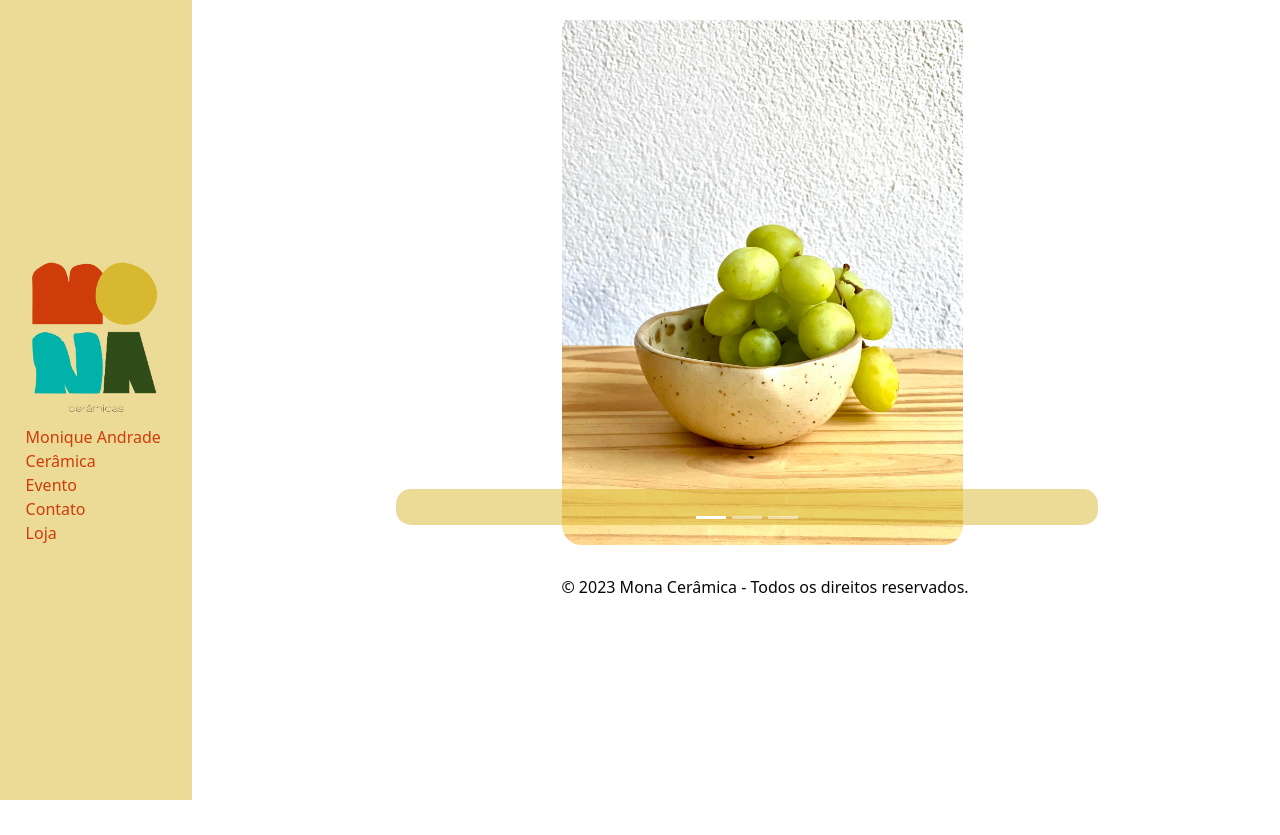
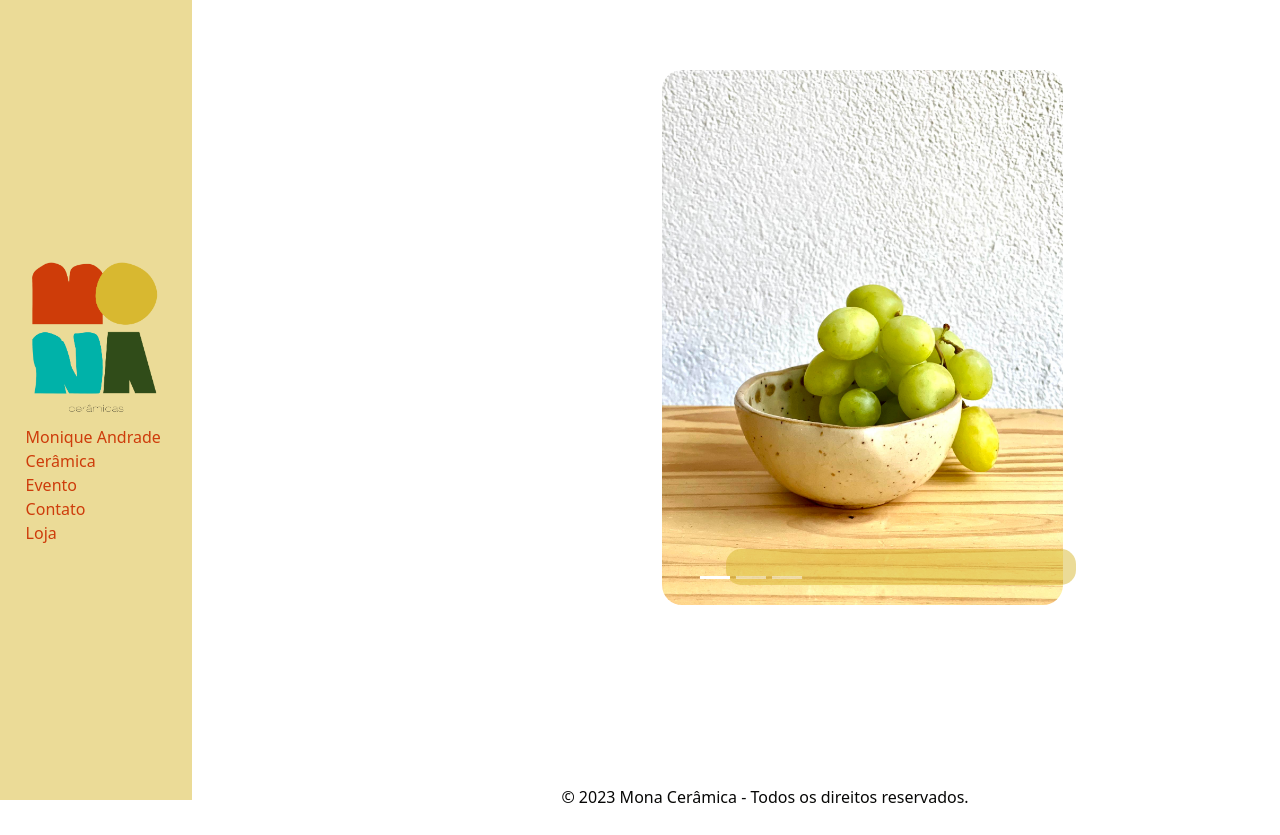
Before and after one commit to priscilaab/MonaCeramicas, a React (Create React App) app: page / in a window 1280 px wide. Shown: the top 835 px of the page. Before the commit the page ends 800 px from the top, so only its background shows below. Built offline with nearby package versions, Linux system fonts and the light colour scheme.

Commit message:
css ajustes

```diff
--- a/package.json
+++ b/package.json
@@ -7,6 +7,7 @@
     "@testing-library/react": "^13.4.0",
     "@testing-library/user-event": "^13.5.0",
     "bootstrap": "^5.3.2",
+    "bootstrap-icons": "^1.11.3",
     "date-fns": "^2.30.0",
     "react": "^18.2.0",
     "react-dom": "^18.2.0",
--- a/src/App.js
+++ b/src/App.js
@@ -23,7 +23,7 @@ function App() {
           </Col>
           <Col>
             <Row>
-              {/* Conteúdo */}
+              {/* Conteudo */}
               <Col>
                 {/* Rotas do site */}
                 <Routes>
@@ -41,7 +41,7 @@ function App() {
         </Row>
       </BrowserRouter>
       <Row>
-        {/* Rodapé */}
+        {/* Rodape */}
         <FooterS />
       </Row>
     </Container >
--- a/src/css/CarouselHome.css
+++ b/src/css/CarouselHome.css
@@ -1,5 +1,3 @@
-
-
 .carousel-container {
   max-width: 100%;
   margin-top: 10px;
@@ -12,13 +10,18 @@
   max-height: 30%;
   border-radius: 20px;
   object-fit: cover;
-    margin-left: 317px;
-    margin-top: -10px;
+  margin-left: 417px;
+  margin-top: 50px;
 }
 
 .carousel-caption {
-    background-color: rgba(216,184,49, 0.5);
+  background-color: rgba(216, 184, 49, 0.5);
   color: white;
   padding: 10px;
   border-radius: 15px;
+  max-width: 350px;
+  margin-left: 330px;
 }
+.carousel-indicators{
+  margin-left: 160px;
+}
--- a/src/css/Evento.css
+++ b/src/css/Evento.css
@@ -13,9 +13,9 @@
   border-radius: 20px;
   object-fit: cover;
   margin-left: 330px;
-  margin-top: 50px;
+  margin-top: 10%;
 
-  }
+}
 
 .card-body {
   text-align: center;
--- a/src/css/Footer.css
+++ b/src/css/Footer.css
@@ -9,6 +9,7 @@ footer {
    }
    footer p {
     margin-right: -250px; /* Ajuste o valor conforme necessário */
+    margin-top: 150px;
   }
 
 
--- a/src/css/Menu.css
+++ b/src/css/Menu.css
@@ -6,38 +6,46 @@ body {
 .logo {
     width: 100%;
     height: auto;
- }
+}
 
 .logoContato {
-    width: 100%;
-    height: auto;
+    width: 130%;
+    height: 200px;
+    margin-top: -100%;
+    margin-right: 100%; /* Ajuste a margem direita conforme necessário */
+    margin-left: 100%; /* Ajuste a margem direita conforme necessário */
 }
+
 
 /* color verde rgb(48,76,25) amarelo rgb(216,184,49) azul rgb(1,178,170) vermelho rgb(206,60,11) */
 .custom-link {
-    color: rgb(206,60,11) ;
+    color: rgb(206, 60, 11);
     padding: 0px;
     text-decoration: none;
 }
 
 .custom-link:hover {
-    color: rgb(48,76,25);
+    color: rgb(48, 76, 25);
 }
 
-.nav{
+.nav {
     margin-top: 0px;
 }
+
 .navbar {
     margin-top: 0px;
 }
+
 .navbar {
     position: fixed;
     top: 0;
     left: 0;
-    height: 100vh; /* 100% da altura da viewport */
+    height: 100vh;
+    /* 100% da altura da viewport */
     width: 15%;
     padding: 2%;
-    z-index: 1000; /*Garante que o navbar esteja acima de outros elementos na página */
+    z-index: 1000;
+    /*Garante que o navbar esteja acima de outros elementos na página */
 }
 
 
--- a/src/pages/Contato.js
+++ b/src/pages/Contato.js
@@ -2,6 +2,9 @@ import { Col, Row, Button } from "reactstrap";
 import ItemForm from "../components/ItemForm";
 import React from 'react';
 import '../css/Contato.css';
+import { BsInstagram, BsWhatsapp } from 'react-icons/bs'; // Importa os ícones do Bootstrap
+
+
 
 
 
@@ -23,6 +26,15 @@ function Contato() {
                     <ItemForm label="Assunto" name="assunto" type="text" ph="Informe o assunto da mensagem" />
                     <ItemForm label="Mensagem" name="mensagem" type="text" ph="Digite a mensagem a ser encaminhada para nossa equipe" />
                     <Button className="button" block>Enviar</Button>
+                      {/* Redes Sociais */}
+                    <div className="d-flex justify-content-center mt-4">
+                        <a href="https://www.instagram.com/seuusuario/" target="_blank" rel="noopener noreferrer" className="btn btn-outline-secondary mr-2" >
+                            <BsInstagram />
+                        </a>
+                        <a href="https://api.whatsapp.com/send?phone=123456789&text=Olá! Estou entrando em contato." target="_blank" rel="noopener noreferrer" className="btn btn-outline-success">
+                            <BsWhatsapp />
+                        </a>
+                    </div>
                 </Col>
 
             </Row>
--- a/src/pages/Loja.js
+++ b/src/pages/Loja.js
@@ -0,0 +1,9 @@
+function loja(){
+    return(
+        <div>
+
+        </div>
+    )
+}
+
+export default loja;
```
Also changed, not shown: src/css/Contato.css (line endings or trailing spaces), 1 other file (tests, documents, lock files or other folders). Lines whose indentation alone changed are shown as unchanged.
